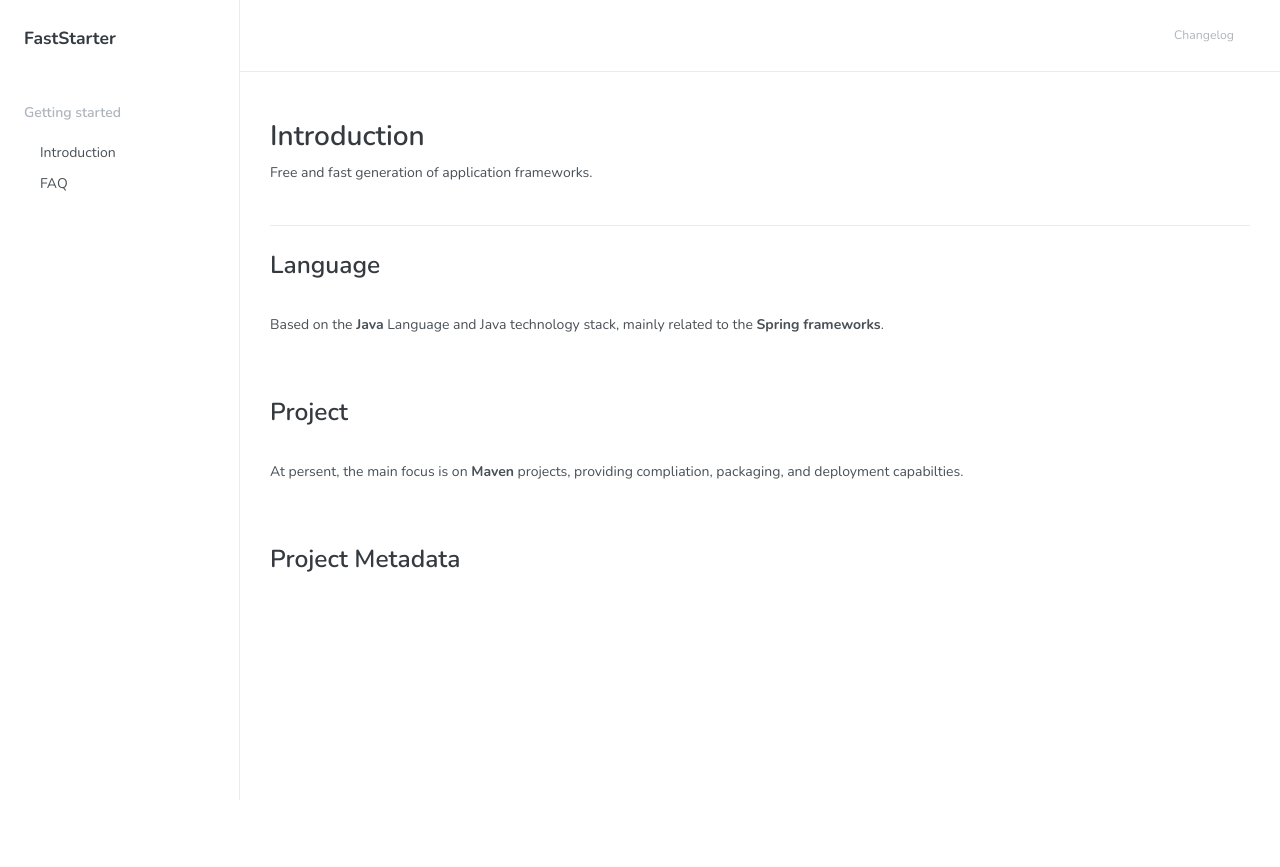
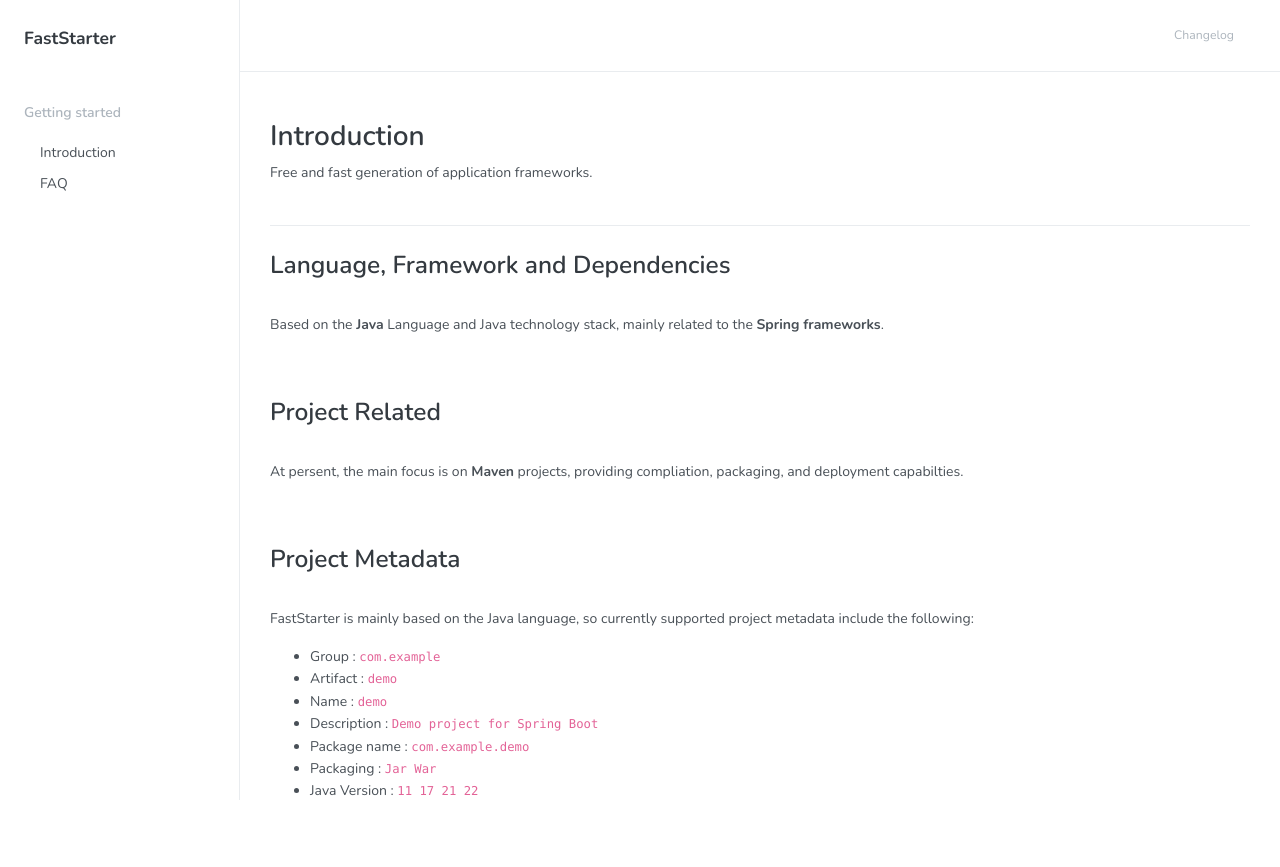
Before and after one commit to cheneyzhang93/docs, a plain HTML site: page docs/introduction.html in a window 1280 px wide. Before the commit the page ends 800 px from the top, so only its background shows below. Drawn offline with nearby package versions, Linux system fonts and the light colour scheme.

Commit message:
add Project Metadata content and edit Language content on introduction

```diff
--- a/docs/introduction.html
+++ b/docs/introduction.html
@@ -67,7 +67,7 @@
             </div>
             <div class="row">
               <div class="col-lg-9">
-                <h3 id="download">Language</h3>
+                <h3 id="download">Language, Framework and Dependencies</h3>
                 <p>Based on the <strong>Java</strong> Language and Java technology stack, mainly related to the <strong>Spring frameworks</strong>.
                 </p>
                 <br/>
@@ -76,7 +76,7 @@
             </div>
             <div class="row">
               <div class="col-lg-9">
-                <h3 id="download">Project</h3>
+                <h3 id="download">Project Related</h3>
                 <p>At persent, the main focus is on <strong>Maven</strong> projects, providing compliation, packaging, and deployment capabilties.
                 </p>
                 <br/>
@@ -86,7 +86,16 @@
             <div class="row">
               <div class="col-lg-9">
                 <h3 id="download">Project Metadata</h3>
-
+                <p>FastStarter is mainly based on the Java language, so currently supported project metadata include the following: </p>
+                <ul>
+                  <li>Group : <code>com.example</code></li>
+                  <li>Artifact : <code>demo</code></li>
+                  <li>Name : <code>demo</code></li>
+                  <li>Description : <code>Demo project for Spring Boot</code></li>
+                  <li>Package name : <code>com.example.demo</code></li>
+                  <li>Packaging : <code>Jar War</code></li>
+                  <li>Java Version : <code>11 17 21 22</code></li>
+                </ul>
                 <br/>
                 <br/>
               </div>
```
Also changed, not shown: configure.html (+0 -1 lines).
